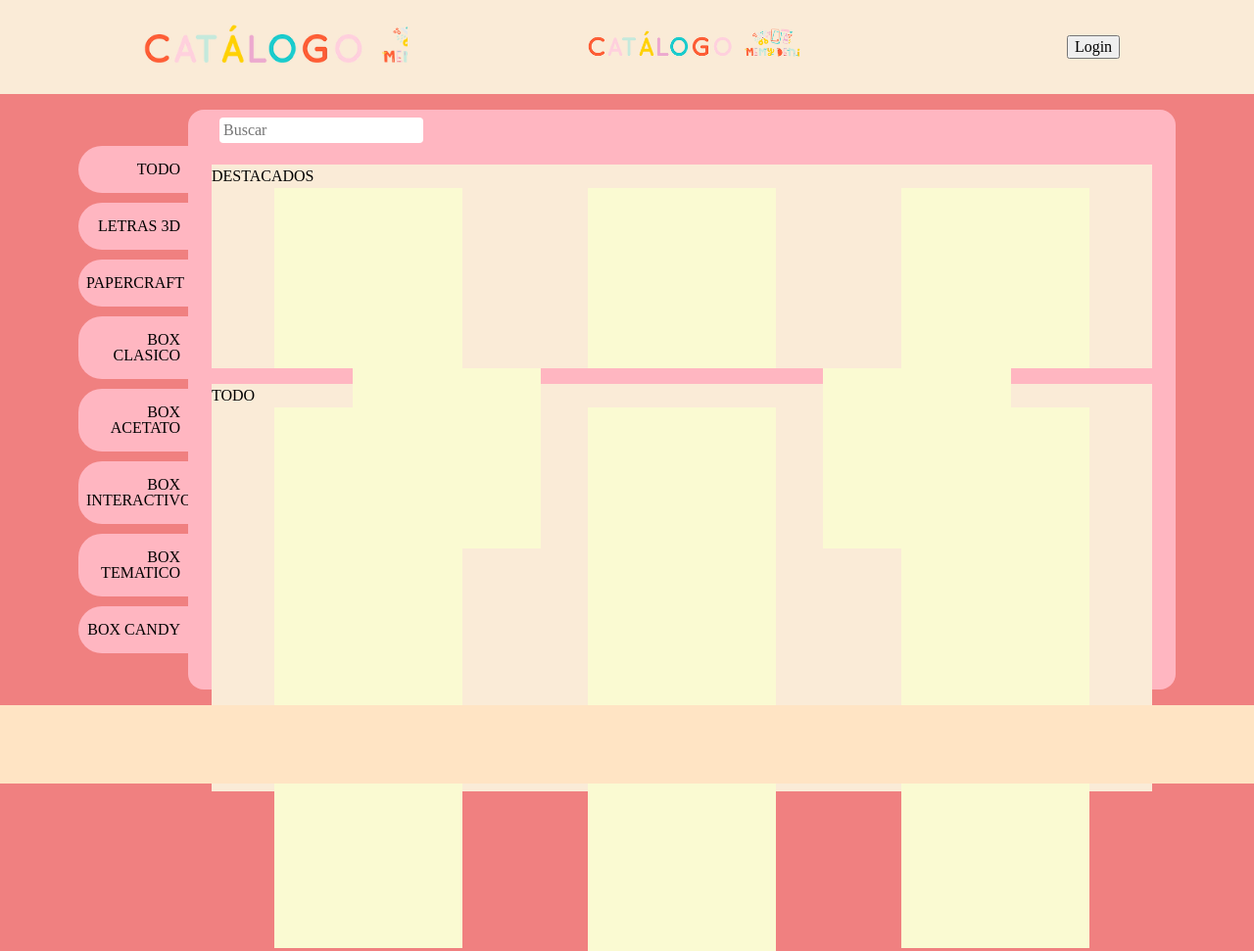
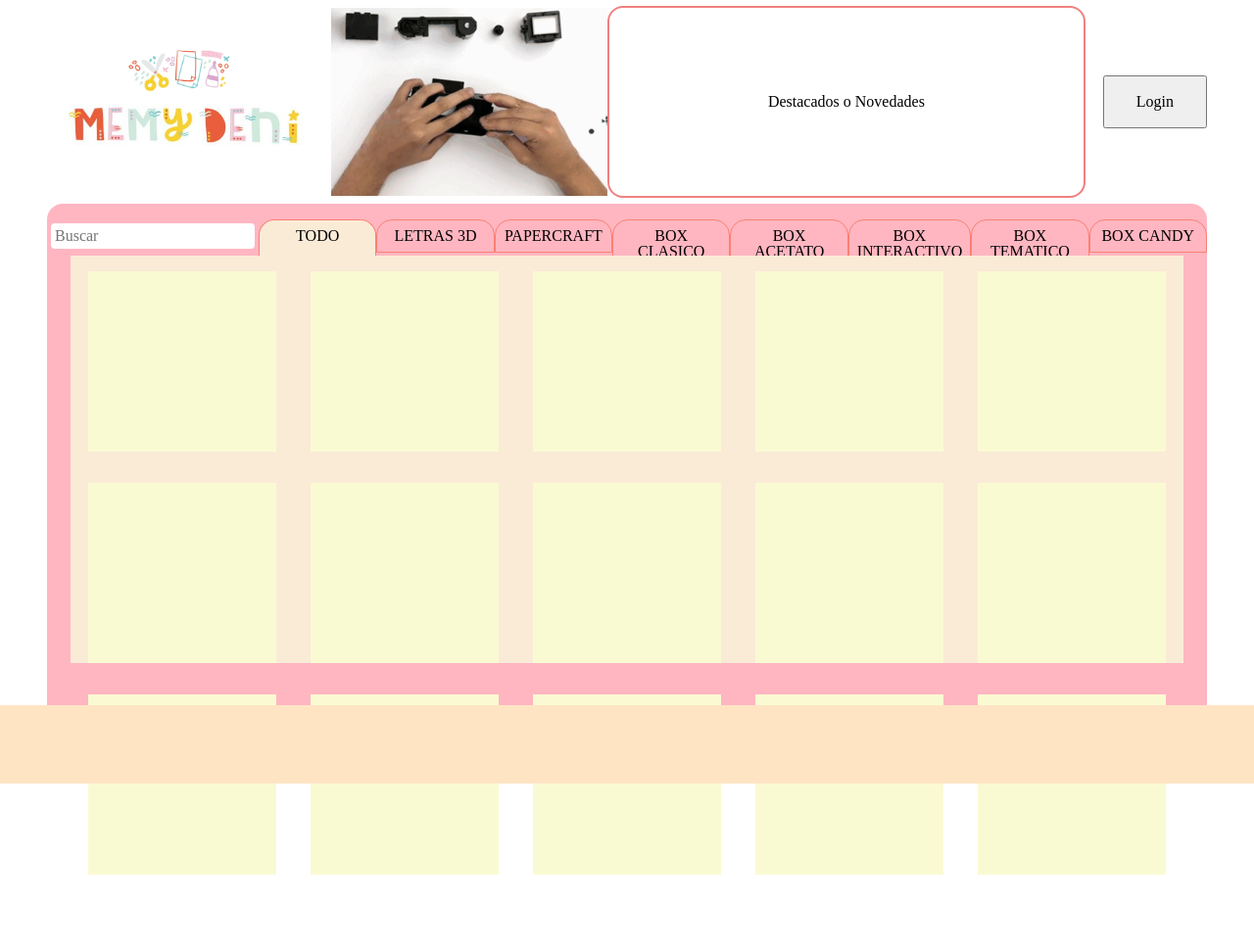
Before and after one commit to ishishko/memideny, a plain HTML site: page index.html in a window 1280 px wide. Shown: the top 971 px of the page at 98% size. After the commit the page ends 909 px from the top, so only its background shows below. Drawn offline with Linux system fonts and the light colour scheme.

Commit message:
Preparando estructura 3

```diff
--- a/assets/css/header/header.css
+++ b/assets/css/header/header.css
@@ -1,8 +1,8 @@
 .header--container {
-  height: 5rem;
+  height: 12rem;
   padding-top: 0.5rem;
   padding-bottom: 0.5rem;
-  background-color: antiquewhite;
+  background-color: #ffffff;
 }
 
 .header--container--div {
@@ -12,18 +12,41 @@
   border-radius: 0.85rem;
 }
 .header--logo {
-  width: 30%;
-  height: 100%;
-  background-image: url("../../img/logo.jpg");
+  flex-direction: column;
+}
+.header--logo--1 {
+  width: 7rem;
+  height: 3rem;
+  background-image: url("../../img/logo\ 1.jpg");
   background-size: cover;
 }
-.header--marca {
-  width: 30%;
-  height: 70%;
-  background-image: url("../../img/logo.jpg");
-  background-size: contain;
-  background-repeat: no-repeat;
+.header--logo--2 {
+  width: 17rem;
+  height: 4rem;
+  background-image: url("../../img/memydeni.jpg");
+  background-size: cover;
 }
-.header--login {
-  width: 15%;
+.header--banner {
+  /* background-color: lightgoldenrodyellow; */
+  width: 70%;
+  height: 100%;
 }
+
+.header--novedades {
+  width: 35%;
+  height: 100%;
+  overflow: hidden;
+}
+.novedades--img {
+  height: 120%;
+}
+.header--destacados {
+  width: 60%;
+  height: 100%;
+  border: 2px solid lightcoral;
+  border-radius: 1rem;
+}
+
+.btn--login {
+  padding: 1rem 2rem;
+}
--- a/assets/css/main/main.css
+++ b/assets/css/main/main.css
@@ -1,5 +1,6 @@
 .main--container {
-  height: calc(100vh - 11rem);
-  background-color: lightcoral;
+  height: calc(100vh - 18rem);
   justify-content: space-between;
+  flex-direction: column;
+  /* border-radius: 1rem; */
 }
--- a/assets/css/main/menu.css
+++ b/assets/css/main/menu.css
@@ -1,20 +1,40 @@
 .menu--container {
-  width: 10%;
-  height: 100%;
+  width: 100%;
+  height: 3.5rem;
+  border-top-left-radius: 1rem;
+  border-top-right-radius: 1rem;
+  /* border: 1px solid red; */
+  overflow: hidden;
 }
 .menu--ul {
-  flex-direction: column;
+  /* flex-direction: column; */
   justify-content: space-around;
-  align-items: end;
-  padding: 3rem 0;
+  align-items: start;
+  padding-top: 1rem;
   width: 100%;
-  height: calc(100% - 6rem);
+  height: 2.5rem;
+  background-color: lightpink;
 }
 .menu--li {
-  text-align: end;
+  text-align: center;
   width: calc(100% - 1rem);
-  padding: 1rem 0.5rem;
-  background-color: lightpink;
-  border-top-left-radius: 1.5rem;
-  border-bottom-left-radius: 1.5rem;
+  padding: 0.5rem 0.5rem;
+  border: 1.5px solid salmon;
+  border-top-left-radius: 1rem;
+  border-top-right-radius: 1rem;
 }
+.menu--li__buscar {
+  padding: 0.25rem;
+  border: none;
+}
+.li__selecionado {
+  border-bottom: none;
+  background-color: antiquewhite;
+  height: 1.25rem;
+}
+.menu--buscar {
+  border: none;
+  outline: none;
+  border-radius: 0.25rem;
+  padding: 0.25rem;
+}
--- a/assets/css/main/productos.css
+++ b/assets/css/main/productos.css
@@ -1,52 +1,35 @@
 .productos--container {
-  width: 90%;
-  height: calc(100% - 3.5rem);
-  padding: 0.5rem 0 1rem 0;
+  width: 100%;
+  height: calc(100% - 2.5rem);
+  padding: 0 0 1rem 0;
   background-color: lightpink;
-  border-radius: 1rem;
+  /* border-radius: 1rem; */
 }
-
-.productos--buscador {
-  width: 50%;
-  height: 2rem;
-  align-items: start;
-  justify-content: start;
-  padding-left: 2rem;
-}
-.buscador--text {
-  text-decoration: none;
-  outline: none;
-  border: none;
-  padding: 0.25rem;
-  border-radius: 0.25rem;
-}
-
 .productos--card--container {
-  height: calc(100% - 4rem);
+  height: 100%;
   width: calc(100% - 3rem);
-  padding: 1rem 1.5rem 1rem 1.5rem;
+  padding: 0 1.5rem 1rem 1.5rem;
 }
 .card--container {
   width: 100%;
-  height: 13rem;
+  /* height: 13rem; */
   background-color: antiquewhite;
 }
 .card--container--titulo {
   line-height: 1.5rem;
 }
 .card--container--interno {
-  height: calc(100% - 1.5rem);
+  /* height: calc(100% - 1.5rem); */
   justify-content: space-around;
   flex-wrap: wrap;
 }
 .card--producto {
   width: 12rem;
   height: 11.5rem;
-  margin: 0 2rem;
+  margin: 1rem;
   background-color: lightgoldenrodyellow;
 }
 
 .card--container--todos {
-  margin-top: 1rem;
   height: 26rem;
 }
--- a/assets/css/style.css
+++ b/assets/css/style.css
@@ -1,12 +1,11 @@
 body {
   width: 100%;
   height: 100vh;
-  background-color: lightcoral;
 }
 
 .container {
-  width: calc(100% - 10rem);
-  padding: 0 5rem;
+  width: calc(100% - 6rem);
+  padding: 0 3rem;
 }
 
 .flex {
--- a/index.html
+++ b/index.html
@@ -18,19 +18,27 @@
   <body>
     <header class="header--container container flex">
       <div class="header--container--div flex">
-        <div class="header--logo flex"></div>
-        <div class="header--marca flex"></div>
+        <div class="header--logo flex">
+          <div class="header--logo--1"></div>
+          <div class="header--logo--2"></div>
+        </div>
+        <div class="header--banner flex">
+          <div class="header--novedades flex">
+            <img class="novedades--img" src="./assets/img/manualidades.gif" alt="" />
+          </div>
+          <div class="header--destacados flex">Destacados o Novedades</div>
+        </div>
         <div class="header--login flex">
           <button class="btn--login">Login</button>
         </div>
       </div>
-      <div class="header--buscador"></div>
     </header>
     <main>
       <section class="main--container container flex">
         <div class="menu--container">
           <ul class="menu--ul flex">
-            <li class="menu--li">TODO</li>
+            <li class="menu--li menu--li__buscar"><input class="menu--buscar" type="text" placeholder="Buscar" /></li>
+            <li class="menu--li li__selecionado">TODO</li>
             <li class="menu--li">LETRAS 3D</li>
             <li class="menu--li">PAPERCRAFT</li>
             <li class="menu--li">BOX CLASICO</li>
@@ -41,12 +49,9 @@
           </ul>
         </div>
         <div class="productos--container">
-          <div class="productos--buscador flex">
-            <input class="buscador--text" type="text" placeholder="Buscar" />
-          </div>
           <div class="productos--card--container">
-            <div class="card--container--destacados card--container">
-              <p class="card--container--titulo">DESTACADOS</p>
+            <div class="card--container--todos card--container">
+              <!-- <p class="card--container--titulo">TODO</p> -->
               <div class="card--container--interno flex">
                 <div class="card--producto">
                   <div class="card--img"></div>
@@ -78,11 +83,6 @@
                   <p class="card--categoria"></p>
                   <p class="card--precio"></p>
                 </div>
-              </div>
-            </div>
-            <div class="card--container--todos card--container">
-              <p class="card--container--titulo">TODO</p>
-              <div class="card--container--interno flex">
                 <div class="card--producto">
                   <div class="card--img"></div>
                   <p class="card--titulo"></p>
```
Also changed, not shown: assets/img/logo 1.jpg (added), assets/img/manualidades.gif (added), assets/img/memydeni.jpg (added).
